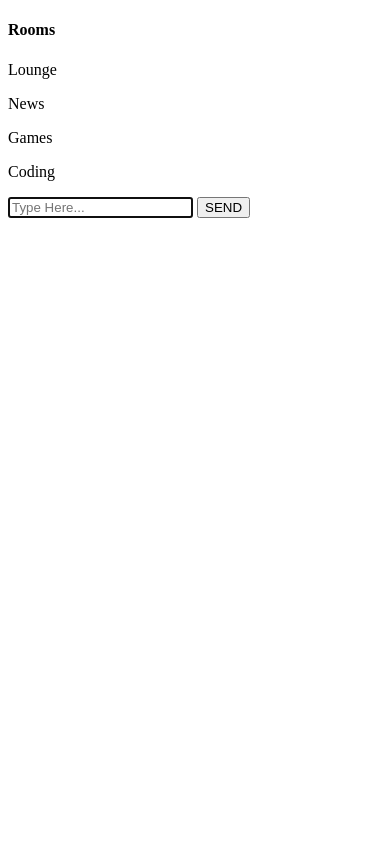
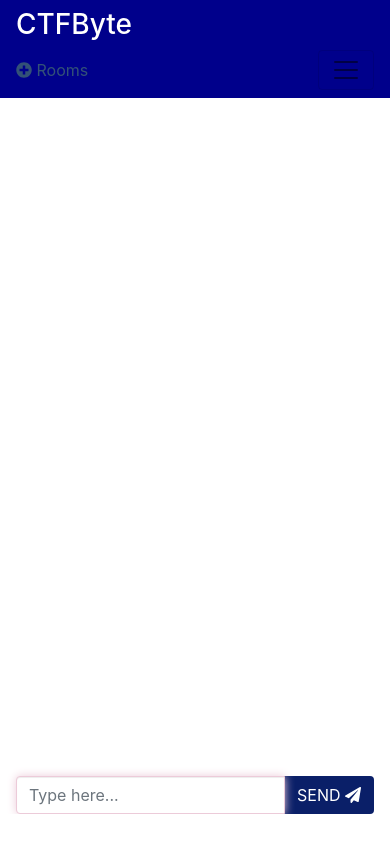
Before and after one commit to Geni-Wazir/CTFByte, a Flask app: page /chat in a window 390 px wide. Run offline with Flask 3, Linux system fonts and the light colour scheme; the visitor is signed in with stand-in values (Sample User, id 1); data that the repository does not hold is empty; some libraries are stand-ins or nearby versions.

Commit message:
UI Full Updates Done

```diff
--- a/application.py
+++ b/application.py
@@ -33,63 +33,101 @@ login.init_app(app)
 def load_user(id):
     return User.query.get(int(id))
 
-@app.route("/",methods=['GET','POST'])
+@app.route("/", methods=['GET', 'POST'])
 def index():
+
     reg_form = RegistrationForm()
+
+    # Update database if validation success
     if reg_form.validate_on_submit():
         username = reg_form.username.data
         password = reg_form.password.data
-        hash_pw = pbkdf2_sha256.hash(password)
 
-        with app.app_context():
-            # Add User to Database
-            user = User(username=username,password=hash_pw)
-            db.session.add(user)
-            db.session.commit()
+        # Hash password
+        hashed_pswd = pbkdf2_sha256.hash(password)
 
-            flash('Registered Successfully! Please Log in to the App', 'success')
-            return redirect(url_for('login'))
+        # Add username & hashed password to DB
+        user = User(username=username, password=hashed_pswd)
+        db.session.add(user)
+        db.session.commit()
+
+        flash('Registered successfully. Please login.', 'success')
+        return redirect(url_for('login'))
+
     return render_template("index.html", form=reg_form)
 
-@app.route("/login",methods=['GET','POST'])
+
+@app.route("/login", methods=['GET', 'POST'])
 def login():
+
     login_form = LoginForm()
 
+    # Allow login if validation success
     if login_form.validate_on_submit():
         user_object = User.query.filter_by(username=login_form.username.data).first()
         login_user(user_object)
-        flash('Logged In Successfully!','success')
         return redirect(url_for('chat'))
 
-    return render_template("login.html",form=login_form)
+    return render_template("login.html", form=login_form)
 
-@app.route("/chat",methods=['GET','POST'])
+
+@app.route("/logout", methods=['GET'])
+def logout():
+
+    # Logout user
+    logout_user()
+    flash('You have logged out successfully', 'success')
+    return redirect(url_for('login'))
+
+
+@app.route("/chat", methods=['GET', 'POST'])
 def chat():
+
     if not current_user.is_authenticated:
-        flash('Please Log in Before Accessing Chats','danger')
+        flash('Please login', 'danger')
         return redirect(url_for('login'))
 
     return render_template("chat.html", username=current_user.username, rooms=ROOMS)
 
-@app.route("/logout",methods=['GET'])
-def logout():
-    logout_user()
-    flash('Logged Out Successfully!','success')
-    return redirect(url_for('login'))
 
-@socketio.on('message')
-def message(data):
-    send({'msg':data['msg'], 'username':data['username'], 'time_stamp':strftime('%b-%d %I:%m%p', localtime())}, room=data['room'])
+@app.errorhandler(404)
+def page_not_found(e):
+    # note that we set the 404 status explicitly
+    return render_template('404.html'), 404
+
+
+@socketio.on('incoming-msg')
+def on_message(data):
+    """Broadcast messages"""
+
+    msg = data["msg"]
+    username = data["username"]
+    room = data["room"]
+    # Set timestamp
+    time_stamp = strftime('%b-%d %I:%M%p', localtime())
+    send({"username": username, "msg": msg, "time_stamp": time_stamp}, room=room)
+
 
 @socketio.on('join')
-def join(data):
-    join_room(data['room'])
-    send({'msg': data['username'] + " has joined the " + data['room'] + " room."}, room=data['room'])
+def on_join(data):
+    """User joins a room"""
+
+    username = data["username"]
+    room = data["room"]
+    join_room(room)
+
+    # Broadcast that new user has joined
+    send({"msg": username + " has joined the " + room + " room."}, room=room)
+
 
 @socketio.on('leave')
-def leave(data):
-    leave_room(data['room'])
-    send({'msg': data['username'] + " has left the " + data['room'] + " room."}, room=data['room'])
+def on_leave(data):
+    """User leaves a room"""
+
+    username = data['username']
+    room = data['room']
+    leave_room(room)
+    send({"msg": username + " has left the room"}, room=room)
 
 if __name__ == "__main__":
-    socketio.run(app, debug=True)
+    app.run(debug=True)
--- a/static/scripts/chat_page.js
+++ b/static/scripts/chat_page.js
@@ -1,9 +1,16 @@
 document.addEventListener('DOMContentLoaded', () => {
-    let msg = document.querySelector('#user_message')
-    msg.addEventListener('keyup', event => {
-        event.preventDefault()
-        if (event.keyCode === 13){
-            document.querySelector('#send_message').click();
+
+    // Make sidebar collapse on click
+    document.querySelector('#show-sidebar-button').onclick = () => {
+        document.querySelector('#sidebar').classList.toggle('view-sidebar');
+    };
+
+    // Make 'enter' key submit message
+    let msg = document.getElementById("user_message");
+    msg.addEventListener("keyup", function(event) {
+        event.preventDefault();
+        if (event.keyCode === 13) {
+            document.getElementById("send_message").click();
         }
-    })
-})
+    });
+});
--- a/static/scripts/socketio.js
+++ b/static/scripts/socketio.js
@@ -1,57 +1,140 @@
-document.addEventListener('DOMContentLoaded',() => {
-    var socket = io.connect('http://' + location.hostname + ':' + location.port);
-    let room = "lounge";
-    joinRoom("lounge");
+document.addEventListener('DOMContentLoaded', () => {
 
+    // Connect to websocket
+    var socket = io.connect(location.protocol + '//' + location.hostname + ':' + location.port);
+
+    // Retrieve username
+    const username = document.querySelector('#get-username').innerHTML;
+
+    // Set default room
+    let room = "Lounge"
+    joinRoom("Lounge");
+
+    // Send messages
+    document.querySelector('#send_message').onclick = () => {
+        socket.emit('incoming-msg', {'msg': document.querySelector('#user_message').value,
+            'username': username, 'room': room});
+
+        document.querySelector('#user_message').value = '';
+    };
+
+    // Display all incoming messages
     socket.on('message', data => {
-        const p = document.createElement('p')
-        const span_username = document.createElement('span')
-        const span_timestamp = document.createElement('span')
-        const br = document.createElement('br')
 
-        if (data.username){
-            span_username.innerHTML = data.username
-            span_timestamp.innerHTML = data.time_stamp
-            p.innerHTML = span_username.outerHTML + br.outerHTML + data.msg + br.outerHTML + span_timestamp.outerHTML
-            document.querySelector('#display-message-section').append(p)
-        } else{
-            printSysMsg(data.msg)
+        // Display current message
+        if (data.msg) {
+            const p = document.createElement('p');
+            const span_username = document.createElement('span');
+            const span_timestamp = document.createElement('span');
+            const br = document.createElement('br')
+            // Display user's own message
+            if (data.username == username) {
+                    p.setAttribute("class", "my-msg");
+
+                    // Username
+                    span_username.setAttribute("class", "my-username");
+                    span_username.innerText = data.username;
+
+                    // Timestamp
+                    span_timestamp.setAttribute("class", "timestamp");
+                    span_timestamp.innerText = data.time_stamp;
+
+                    // HTML to append
+                    p.innerHTML += span_username.outerHTML + br.outerHTML + data.msg + br.outerHTML + span_timestamp.outerHTML
+
+                    //Append
+                    document.querySelector('#display-message-section').append(p);
+            }
+            // Display other users' messages
+            else if (typeof data.username !== 'undefined') {
+                p.setAttribute("class", "others-msg");
+
+                // Username
+                span_username.setAttribute("class", "other-username");
+                span_username.innerText = data.username;
+
+                // Timestamp
+                span_timestamp.setAttribute("class", "timestamp");
+                span_timestamp.innerText = data.time_stamp;
+
+                // HTML to append
+                p.innerHTML += span_username.outerHTML + br.outerHTML + data.msg + br.outerHTML + span_timestamp.outerHTML;
+
+                //Append
+                document.querySelector('#display-message-section').append(p);
+            }
+            // Display system message
+            else {
+                printSysMsg(data.msg);
+            }
+
+
         }
+        scrollDownChatWindow();
+    });
 
-    })
-
-    document.querySelector('#send_message').onclick = () => {
-        socket.send({'msg':document.querySelector('#user_message').value,'username':username, 'room':room})
-        document.querySelector('#user_message').value = ""
-    }
-
+    // Select a room
     document.querySelectorAll('.select-room').forEach(p => {
         p.onclick = () => {
             let newRoom = p.innerHTML
-            if (newRoom === room ){
-                msg = `You are already in ${room} room.`
-                printSysMsg(msg)
+            // Check if user already in the room
+            if (newRoom === room) {
+                msg = `You are already in ${room} room.`;
+                printSysMsg(msg);
             } else {
-                leaveRoom(room)
-                joinRoom(newRoom)
-                room = newRoom
+                leaveRoom(room);
+                joinRoom(newRoom);
+                room = newRoom;
             }
-        }
-    })
+        };
+    });
 
-    function leaveRoom(room){
-        socket.emit('leave', {'username':username, 'room':room})
+    // Logout from chat
+    document.querySelector("#logout-btn").onclick = () => {
+        leaveRoom(room);
+    };
+
+    // Trigger 'leave' event if user was previously on a room
+    function leaveRoom(room) {
+        socket.emit('leave', {'username': username, 'room': room});
+
+        document.querySelectorAll('.select-room').forEach(p => {
+            p.style.color = "black";
+        });
     }
 
-    function joinRoom(room){
-        socket.emit('join', {'username':username, 'room':room})
-        document.querySelector('#display-message-section').innerHTML = ''
-        document.querySelector('#user_message').focus();
+    // Trigger 'join' event
+    function joinRoom(room) {
+
+        // Join room
+        socket.emit('join', {'username': username, 'room': room});
+
+        // Highlight selected room
+        document.querySelector('#' + CSS.escape(room)).style.color = "#3772FF";
+        document.querySelector('#' + CSS.escape(room)).style.backgroundColor = "white";
+
+        // Clear message area
+        document.querySelector('#display-message-section').innerHTML = '';
+
+        // Autofocus on text box
+        document.querySelector("#user_message").focus();
     }
 
-    function printSysMsg(msg){
-        const p = document.createElement('p')
-        p.innerHTML = msg
-        document.querySelector('#display-message-section').append(p)
+    // Scroll chat window down
+    function scrollDownChatWindow() {
+        const chatWindow = document.querySelector("#display-message-section");
+        chatWindow.scrollTop = chatWindow.scrollHeight;
     }
-})
+
+    // Print system messages
+    function printSysMsg(msg) {
+        const p = document.createElement('p');
+        p.setAttribute("class", "system-msg");
+        p.innerHTML = msg;
+        document.querySelector('#display-message-section').append(p);
+        scrollDownChatWindow()
+
+        // Autofocus on text box
+        document.querySelector("#user_message").focus();
+    }
+});
--- /dev/null
+++ b/static/styles/chat_style.css
@@ -0,0 +1,159 @@
+
+.wrapper {
+    display: flex;
+}
+
+#main-section {
+    overflow: hidden;
+    width: 100%;
+    height: 96vh;
+    margin-top: 1%;
+}
+
+#sidebar {
+    margin-top: 2em;
+    float: left; /* Make this div as wide as its contents */
+    min-height: 96vh;
+    padding-left: 1em;
+    padding-top: 3em;
+    padding-right:1em;
+    border-right: 0.5px solid #898c91;
+}
+
+#sidebar p {
+    padding-left: 2em;
+    padding-right:2em;
+}
+
+#sidebar p:hover {
+    background-color: #ADE1E5;
+}
+
+#sidebar h4 {padding-left: 0.5em;}
+
+
+#sidebar.view-sidebar {display: none;}
+
+#show-sidebar-button {
+    visibility: hidden;
+    opacity: 0;
+    transition: visibility 0s, opacity 0.5s;
+    color: #335177;
+}
+
+.custom-color{
+    background-color: #0a1f68;
+    color: white;
+}
+
+@media (max-width: 567px) {
+    #sidebar {
+        display: none;
+    }
+
+    #sidebar.view-sidebar {
+        display: block;
+    }
+
+    #show-sidebar-button {
+        visibility: visible;
+        opacity: 1;
+    }
+}
+
+
+.cursor-pointer {
+    cursor: pointer;
+}
+
+#rightside-pannel {
+    overflow: hidden; /* Make this div take up the rest of the horizontal space, and no more */
+}
+
+#display-message-section {
+    margin-top: 5em;
+    min-height: 82vh;
+    max-height: 82vh;
+    overflow-y: auto; /*Make  this section scrolable */
+}
+
+#input-area {
+    padding-left: 1em;
+    padding-right: 1em;
+    bottom: 0;
+}
+
+input[type=text]:focus{
+    border-color: #ECCBD9;
+    box-shadow: 0px 1px 1px rgba(0, 0, 0, 0.075) inset, 0px 0px 10px #ECCBD9;
+}
+
+@keyframes fadeIn {
+  0% {opacity: 0;}
+  100% {opacity: 1;}
+}
+
+.others-msg {
+    margin-right:7em;
+    margin-left: 1em;
+    padding: 0.5em 0.5em 0.5em 1em;
+    border-radius: 5px;
+    border-color: grey;
+    border-width: 0.5px;
+    border-style: solid;
+    background-color: #C2DBFB;
+    /* animation */
+    animation-name: fadeIn;
+    animation-duration: 0.75s;
+    animation-fill-mode: forwards;
+    animation-timing-function: ease-in-out;
+}
+
+.my-msg {
+    margin-left:7em;
+    margin-right:1em;
+    padding: 0.5em 0.5em 0.5em 1em;
+    border-radius: 5px;
+    border-color: #206ED2;
+    border-width: 1px;
+    border-style: solid;
+    /* animation */
+    animation-name: fadeIn;
+    animation-duration: 0.75s;
+    animation-fill-mode: forwards;
+    animation-timing-function: ease-in-out;
+}
+
+.system-msg {
+    margin-right:7em;
+    margin-left: 1em;
+    padding: 0.5em 0.5em 0.5em 1em;
+    color: #656d78;
+    font-size:0.9em;
+}
+
+.timestamp {
+    color: #656d78;
+    font-size:0.7em;
+}
+
+.other-username {
+    font-weight: bold;
+    font-size: 1.1em;
+    color: #206ED2;
+}
+
+.my-username {
+    font-weight: bold;
+    font-size: 1.1em;
+    color: #FF6B13;
+}
+
+#msg-input {
+    border-color: #ffc107;
+    border-width: 5px;
+}
+
+#get-username {
+    display: none !important;
+}
--- a/templates/chat.html
+++ b/templates/chat.html
@@ -1,43 +1,106 @@
 <!DOCTYPE html>
-<html lang="en">
+<html lang="en" dir="ltr">
+
     <head>
-    <meta charset="UTF-8">
-    <meta http-equiv="X-UA-Compatible" content="IE=edge">
-    <meta name="viewport" content="width=device-width, initial-scale=1.0">
-    <title>Document</title>
+        <meta charset="utf-8">
+        <meta name="viewport" content="width=device-width, initial-scale=1">
+
+        <title>Chat Forum - CTFByte</title>
+
+        <!-- Bootstrap -->
+        <link rel="stylesheet" href="https://stackpath.bootstrapcdn.com/bootstrap/4.1.3/css/bootstrap.min.css" integrity="sha384-MCw98/SFnGE8fJT3GXwEOngsV7Zt27NXFoaoApmYm81iuXoPkFOJwJ8ERdknLPMO" crossorigin="anonymous">
+
+        <!-- Custom css for chat pages -->
+        <link rel="stylesheet" type="text/css" href="{{ url_for('static', filename='styles/chat_style.css') }}">
     </head>
+
     <body>
-    <nav>
+        <!-- Flash error messages -->
+        {% with messages = get_flashed_messages() %}
+            {% if messages %}
+                <p class=formError>{{ messages[0] }}</p>
+            {% endif %}
+        {% endwith %}
 
+        <div class="wrapper">
+
+            <!-- Nav bar start -->
+            <nav class="navbar navbar-expand-sm navbar-light fixed-top" style="background-color: darkblue">
+                <h3 class="text-center text-white">CTFByte</h3>
+                <div class="container-fluid">
+                    <div id="show-sidebar-button" class="cursor-pointer">
+                        <i class="fas fa-plus-circle "></i>
+                        <span>Rooms</span>
+                    </div>
+
+                    <button class="navbar-toggler" type="button" data-toggle="collapse" data-target="#navbarSupportedContent" aria-controls="navbarSupportedContent" aria-expanded="false" aria-label="Toggle navigation">
+                    <span class="navbar-toggler-icon"></span>
+                    </button>
+                    <div class="collapse navbar-collapse" id="navbarSupportedContent">
+                        <ul class="navbar-nav ml-auto">
+                            <li class="nav-item">
+                                <a id="logout-btn" class="nav-link" href="{{ url_for('logout') }}"><span style="color: white">Logout</span></a>
+                            </li>
+                        </ul>
+                    </div>
+                </div>
             </nav>
+            <!-- Nav bar end -->
+
+            <!-- Main section start -->
             <div id="main-section">
+
+                <!-- Sidebar start -->
                 <nav id="sidebar">
                     <h4>Rooms</h4>
                     {% for room in rooms %}
-                <p class="select-room">{{ room|title }}</p>
+                        <p id="{{ room|title }}" class="select-room cursor-pointer">{{ room|title }}</p>
                     {% endfor %}
                 </nav>
-        <div id="rightside-panel">
+                <!-- Sidebar end -->
+
+                <!-- Rightside pannel start -->
+                <div id="rightside-pannel">
+
+                    <!-- Display message start-->
                     <div id="display-message-section">
+                    </div>
+                    <!-- Display message end -->
 
-            </div>
-            <div id="input-area">
-                <input type="text" id="user_message" placeholder="Type Here..." autocomplete="off" />
-                <button type="button" id="send_message">SEND</button>
+                    <!-- Type message start -->
+                   <div id="input-area" class="input-group mb-3">
+                        <input type="text" id="user_message" class="form-control" placeholder="Type here..." aria-label="Type a message" aria-describedby="basic-addon2" autocomplete="off">
+                        <div class="input-group-append">
+                            <button id="send_message" class="btn custom-color" type="button">SEND <i class="fas fa-paper-plane"></i></button>
                         </div>
                     </div>
+                    <!-- Type message end -->
                 </div>
+                <!-- Rightside pannel end -->
+            </div>
+            <!-- Main section end -->
+        </div>
+        <!-- Wrapper end -->
 
-    <script type="text/javascript">
-        const username = `{{ username }}`;
-    </script>
+        <!-- Get username -->
+        <span id="get-username">{{ username }}</span>
 
-    <!-- Custom Chat Script -->
-    <script src="{{ url_for('static',filename='scripts/chat_page.js') }}"></script>
-    <!-- Socket IO Script -->
+        <!-- Custom chat JS -->
+        <script src="{{ url_for('static', filename='scripts/chat_page.js') }}"></script>
+
+        <!-- SocketIO JS -->
         <script src="https://cdnjs.cloudflare.com/ajax/libs/socket.io/4.0.1/socket.io.js" integrity="sha512-q/dWJ3kcmjBLU4Qc47E4A9kTB4m3wuTY7vkFJDTZKjTs8jhyGQnaUrxa0Ytd0ssMZhbNua9hE+E7Qv1j+DyZwA==" crossorigin="anonymous"></script>
 
-    <!-- Custom Socket IO Script -->
+        <!-- Custom SocketIO JS -->
         <script src="{{ url_for('static', filename='scripts/socketio.js') }}"></script>
+
+        <!-- Bootstrap -->
+        <script src="https://code.jquery.com/jquery-3.3.1.slim.min.js" integrity="sha384-q8i/X+965DzO0rT7abK41JStQIAqVgRVzpbzo5smXKp4YfRvH+8abtTE1Pi6jizo" crossorigin="anonymous"></script>
+        <script src="https://stackpath.bootstrapcdn.com/bootstrap/4.1.3/js/bootstrap.min.js" integrity="sha384-ChfqqxuZUCnJSK3+MXmPNIyE6ZbWh2IMqE241rYiqJxyMiZ6OW/JmZQ5stwEULTy" crossorigin="anonymous"></script>
+
+        <!-- Font Awesome JS -->
+        <script defer src="https://use.fontawesome.com/releases/v5.0.13/js/solid.js" integrity="sha384-tzzSw1/Vo+0N5UhStP3bvwWPq+uvzCMfrN1fEFe+xBmv1C/AtVX5K0uZtmcHitFZ" crossorigin="anonymous"></script>
+        <script defer src="https://use.fontawesome.com/releases/v5.0.13/js/fontawesome.js" integrity="sha384-6OIrr52G08NpOFSZdxxz1xdNSndlD4vdcf/q2myIUVO0VsqaGHJsB0RaBE01VTOY" crossorigin="anonymous"></script>
+
     </body>
 </html>
```
Also changed, not shown: static/styles/main_style.css (added, +91 -0 lines), templates/base.html (+46 -9 lines), templates/form_helper.html (+7 -5 lines), templates/index.html (+17 -11 lines), templates/login.html (+13 -9 lines), static/images/demo-on-github.gif (added), static/images/demo.gif (added), static/images/rchat-playlist.png (added). Lines whose indentation alone changed are shown as unchanged.
